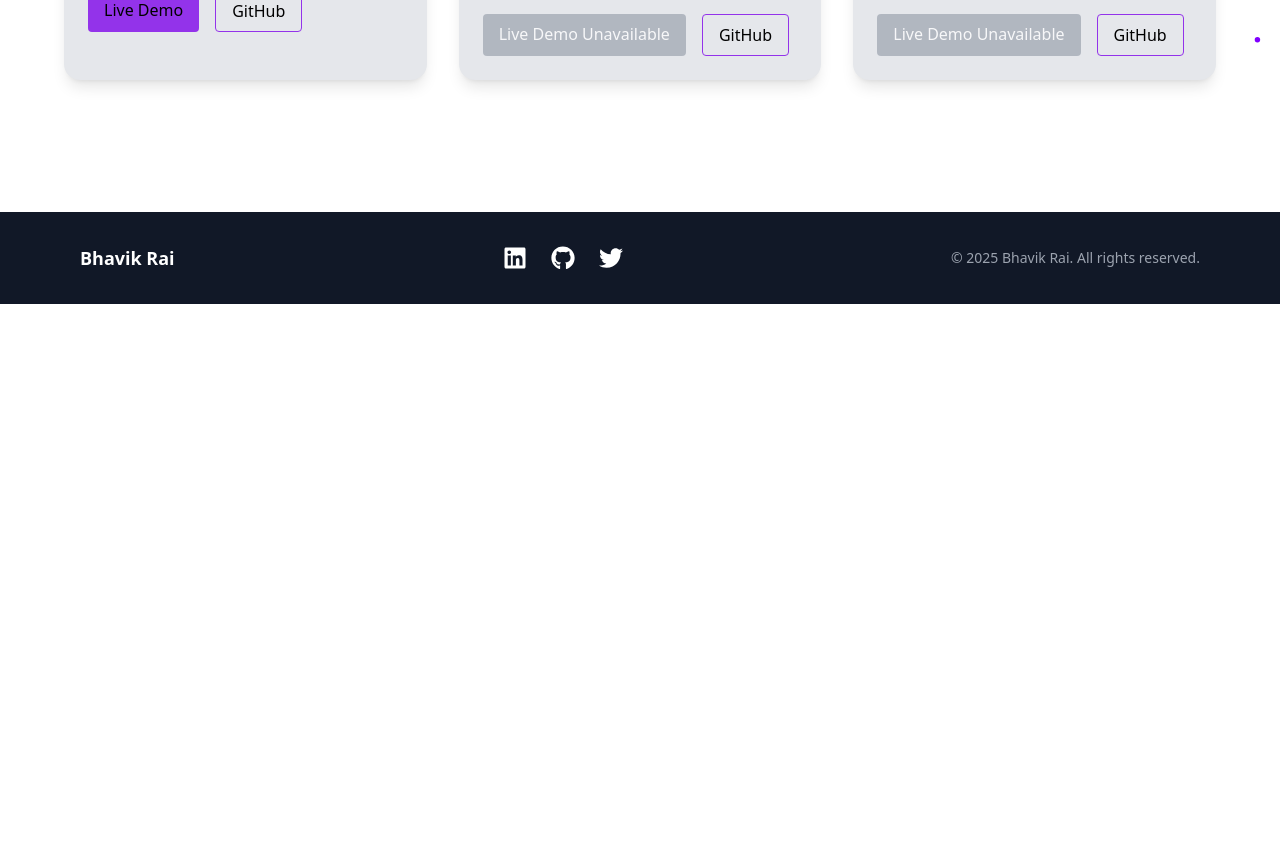
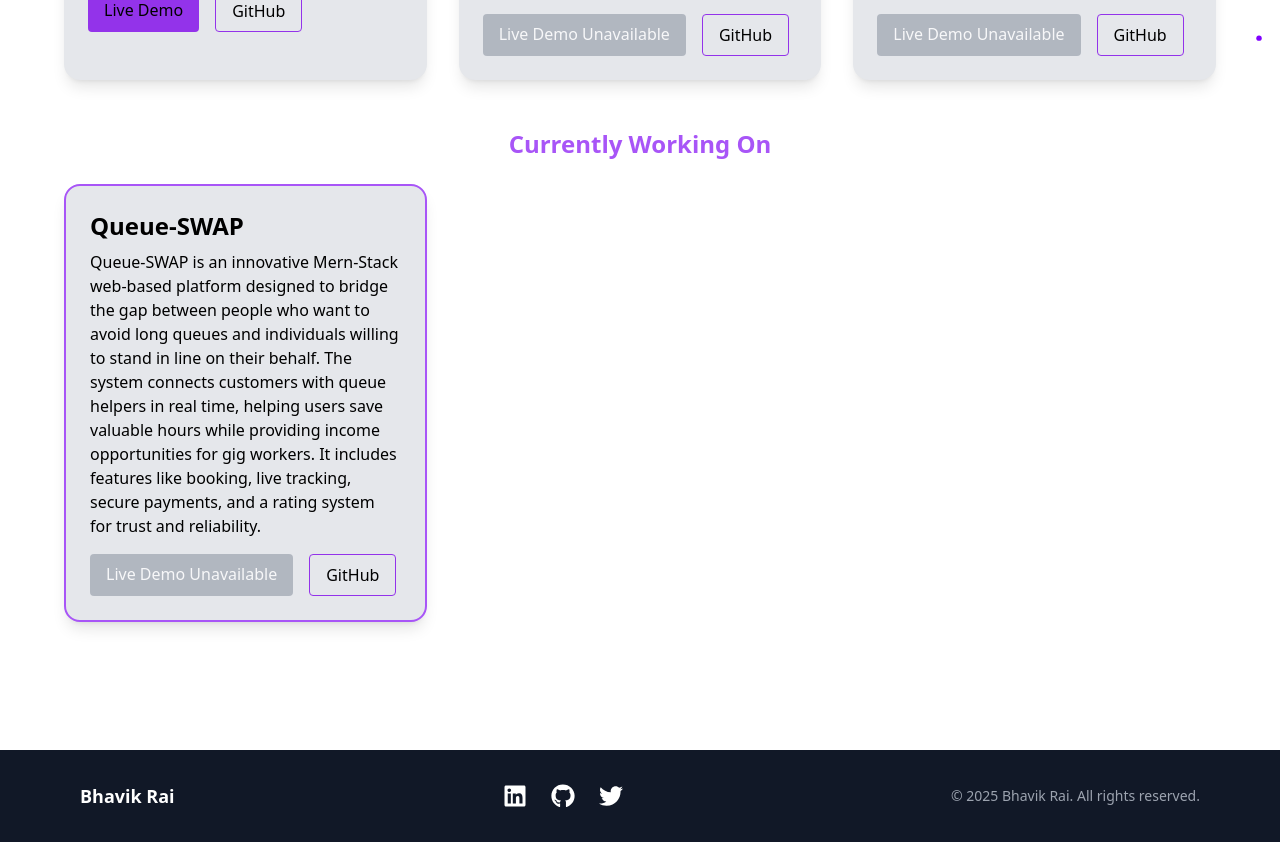
Before and after one commit to Bhavik9696/portfolio, a React (Vite) app: page /projects in a window 1280 px wide. Shown: the part 700-1542 px from the top of the page. Before the commit the page ends 1004 px from the top, so only its background shows below. Built offline with nearby package versions, Linux system fonts and the light colour scheme.

Commit message:
add currently-working projects

```diff
--- a/src/pages/Projects.jsx
+++ b/src/pages/Projects.jsx
@@ -2,6 +2,16 @@ import React from "react";
 import Aside from "../components/Aside";
 import DotsBackground from "../components/DotsBackground";
 import CursorGlow from "../components/CursorGlow";
+
+const currentlyWorking = [
+  {
+    title: "Queue-SWAP",
+    description:
+      "Queue-SWAP is an innovative Mern-Stack web-based platform designed to bridge the gap between people who want to avoid long queues and individuals willing to stand in line on their behalf. The system connects customers with queue helpers in real time, helping users save valuable hours while providing income opportunities for gig workers. It includes features like booking, live tracking, secure payments, and a rating system for trust and reliability.",
+    liveLink: null,
+    codeLink: "https://github.com/Bhavik9696/Queue-Swap.git",
+  },
+];
 
 function Projects() {
   const projects = [
@@ -12,6 +22,7 @@ function Projects() {
       liveLink: "https://bbcdclg.netlify.app",
       codeLink: "https://github.com/Bhavik9696/college-website.git",
     },
+    // Remove Queue-SWAP from here to avoid duplication
     {
       title: "React Password Generator",
       description:
@@ -54,6 +65,8 @@ function Projects() {
       <CursorGlow />
       <Aside />
       <h1 className="text-4xl font-bold text-center mb-12">My Projects</h1>
+
+      {/* Other Projects Section */}
       <div className="grid grid-cols-1 md:grid-cols-2 lg:grid-cols-3 gap-8 max-w-6xl mx-auto">
         {projects.map((project, index) => (
           <div
@@ -89,6 +102,46 @@ function Projects() {
           </div>
         ))}
       </div>
+
+      {/* Currently Working Projects Section */}
+      <div className="mb-12 mt-12">
+        <h2 className="text-2xl font-bold mb-6 text-purple-500 text-center">Currently Working On</h2>
+        <div className="grid grid-cols-1 md:grid-cols-2 lg:grid-cols-3 gap-8 max-w-6xl mx-auto">
+          {currentlyWorking.map((project, index) => (
+            <div
+              key={index}
+              className="border-2 border-purple-500 text-black bg-gray-200 dark:bg-gray-800 dark:text-white rounded-2xl p-6 shadow-lg hover:scale-105 transform transition"
+            >
+              <h2 className="text-2xl font-semibold mb-2">{project.title}</h2>
+              <p className="text-black mb-4 dark:text-white">{project.description}</p>
+              <div className="flex gap-4">
+                {project.liveLink ? (
+                  <a
+                    href={project.liveLink}
+                    target="_blank"
+                    rel="noopener noreferrer"
+                    className="bg-purple-600 px-4 py-2 rounded hover:bg-purple-700 transition-colors"
+                  >
+                    Live Demo
+                  </a>
+                ) : (
+                  <span className="bg-gray-400 text-white px-4 py-2 rounded cursor-not-allowed opacity-70">
+                    Live Demo Unavailable
+                  </span>
+                )}
+                <a
+                  href={project.codeLink}
+                  target="_blank"
+                  rel="noopener noreferrer"
+                  className="bg-transparent border border-purple-600 px-4 py-2 rounded hover:bg-purple-700 transition-colors"
+                >
+                  GitHub
+                </a>
+              </div>
+            </div>
+          ))}
+        </div>
+      </div>
     </div>
   );
 }
```
